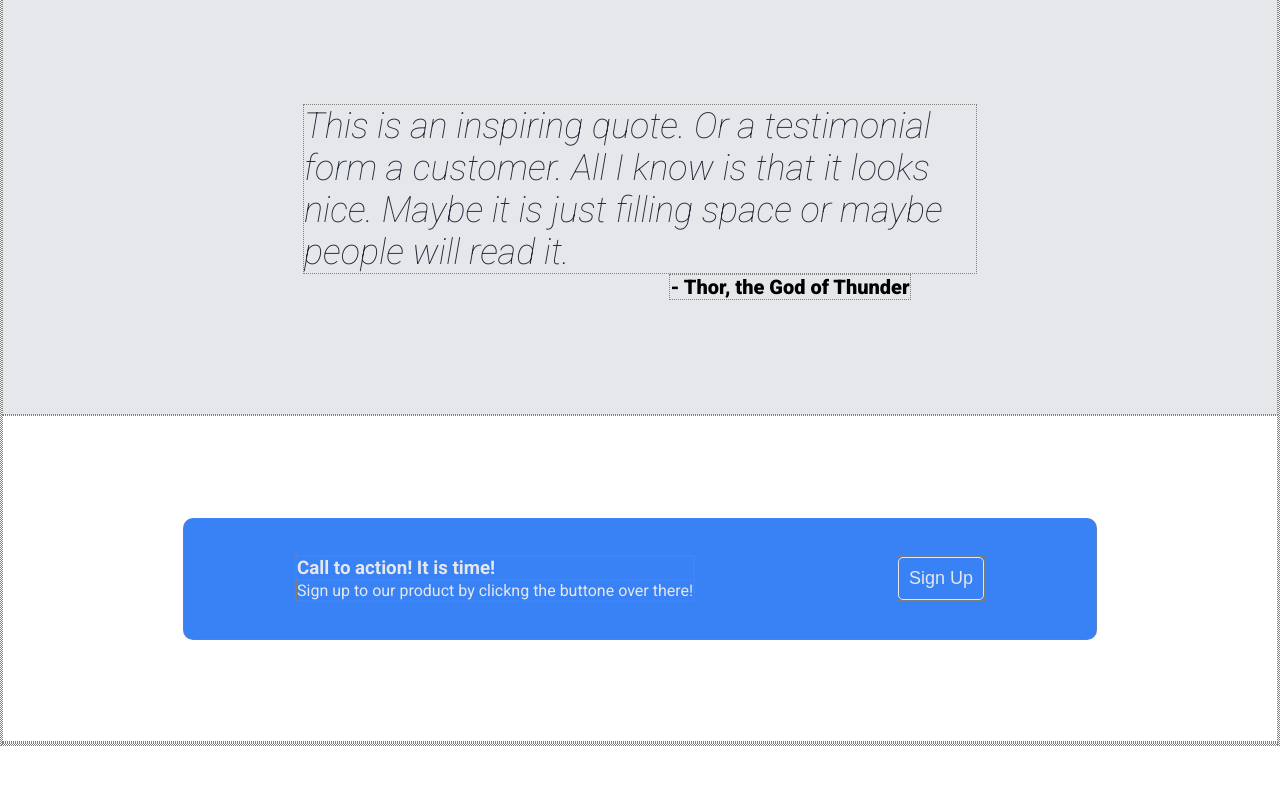
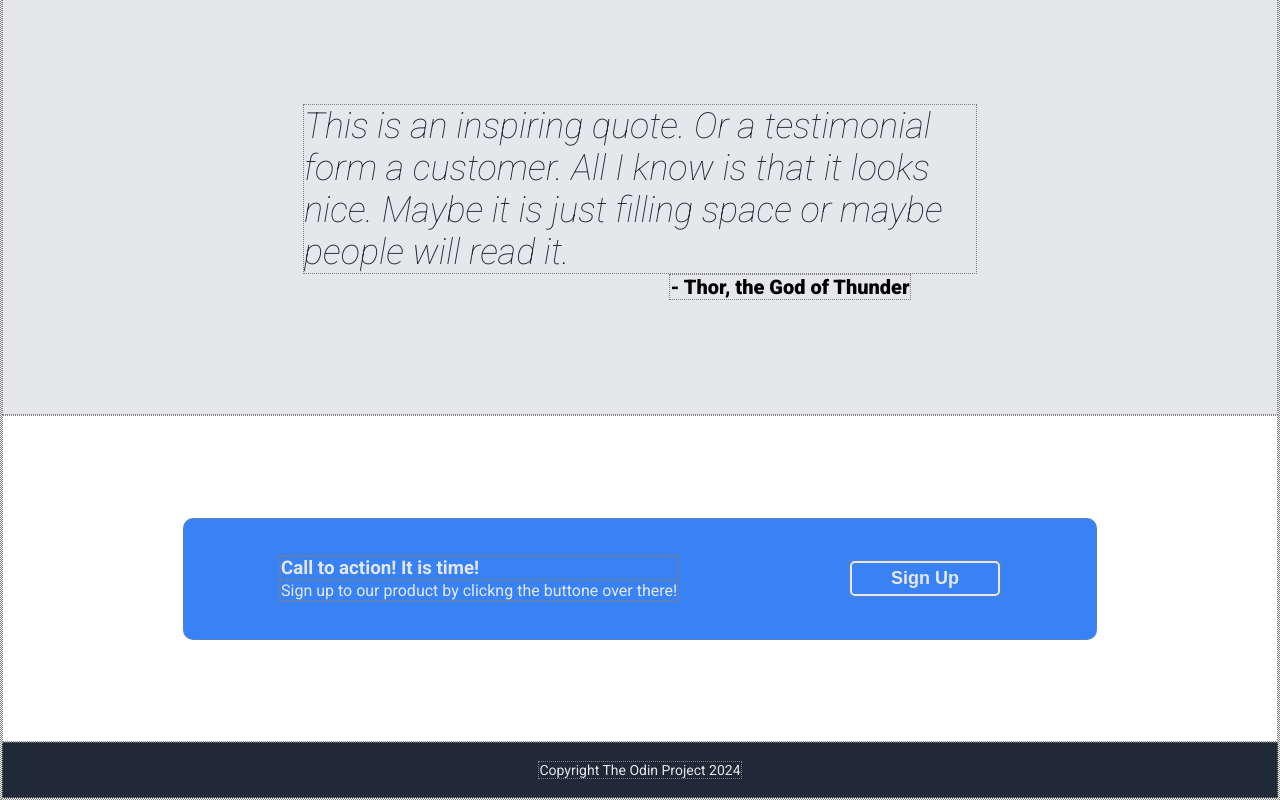
Before and after one commit to Kafees/TOP-landing-page, a plain HTML site: page index.html in a window 1280 px wide. Shown: the part 674-1474 px from the top of the page. Before the commit the page ends 1420 px from the top, so only its background shows below. Drawn offline with Linux system fonts and the light colour scheme.

Commit message:
add footer

```diff
--- a/index.html
+++ b/index.html
@@ -27,7 +27,7 @@
             <button>Sign up</button>
         </div>
         <div class="content-top-right">
-            <img src="images/camera.png" width="200px">
+            <img class="image-placeholder" width="400px">
         </div>
     </div>
 
@@ -68,7 +68,9 @@
         </div>
     </div>
 
-    <div class="footer"></div>
+    <div class="footer">
+        <p class="footer-text">Copyright The Odin Project 2024</p>
+    </div>
 
 </body>
 </html>
--- a/style.css
+++ b/style.css
@@ -42,12 +42,18 @@ body {
     display: flex;
     justify-content: center;
     padding: 30px;
-    gap: 200px;
+    gap: 100px;
     background-color: #1f2937;
     color: #F9FAF8;
+    flex-shrink: 0;
 }
 
 .content-top-right {
+    max-width: 400px;
+}
+
+.image-placeholder {
+    width: 400px;
     max-width: 400px;
 }
 
@@ -173,7 +179,22 @@ body {
     background-color: #3882F6;
     color: #E5E7EB;
     font-size: 18px;
-    border: 1px solid #E5E7EB;
-    padding: 10px;
+    font-weight: 700;
+    border: 2px solid #E5E7EB;
+    padding: 5px 20px;
     border-radius: 5px;
+    width: 150px;
 }
+
+.footer {
+    display: flex;
+    justify-content: center;
+    align-items: center;
+    padding: 18px;
+    background-color: #1f2937;
+}
+
+.footer-text {
+    font-size: 14px;
+    color: #E5E7EB;
+}
```
Also changed, not shown: images/camera.png (deleted).
